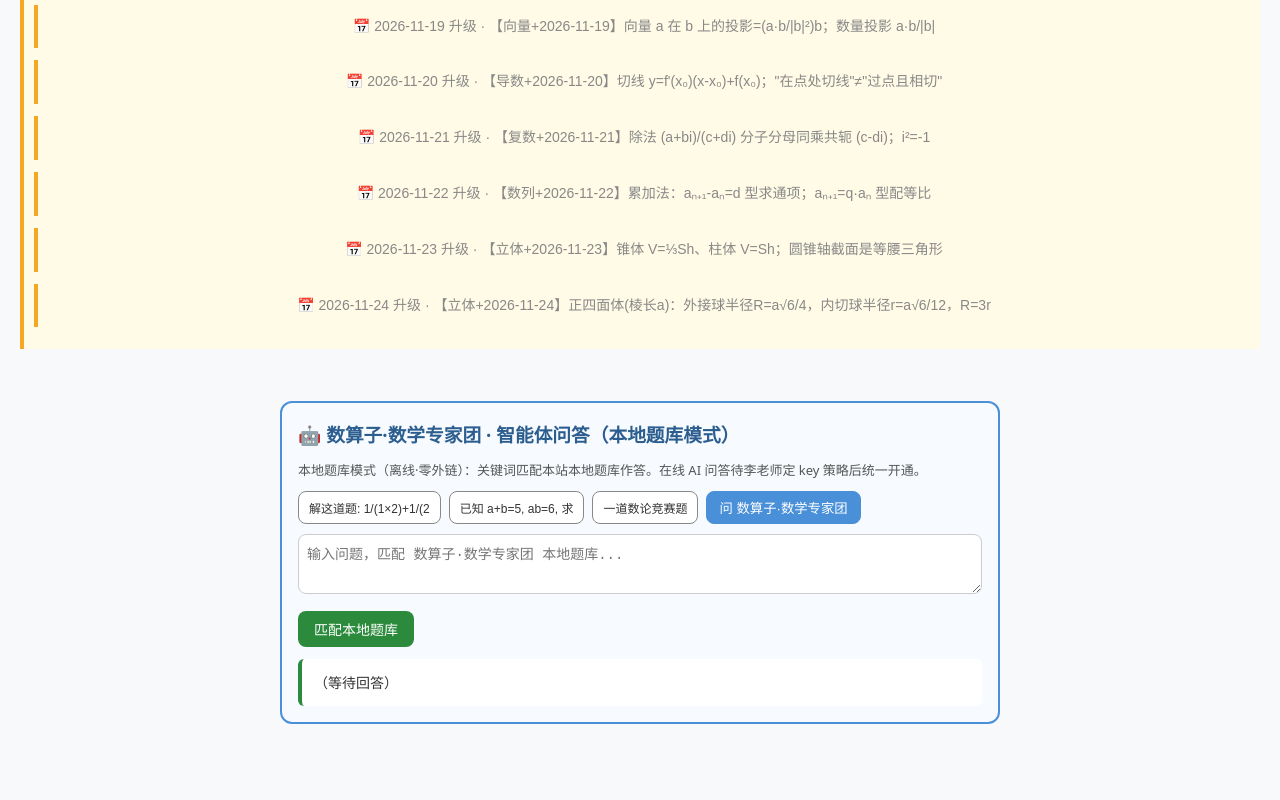
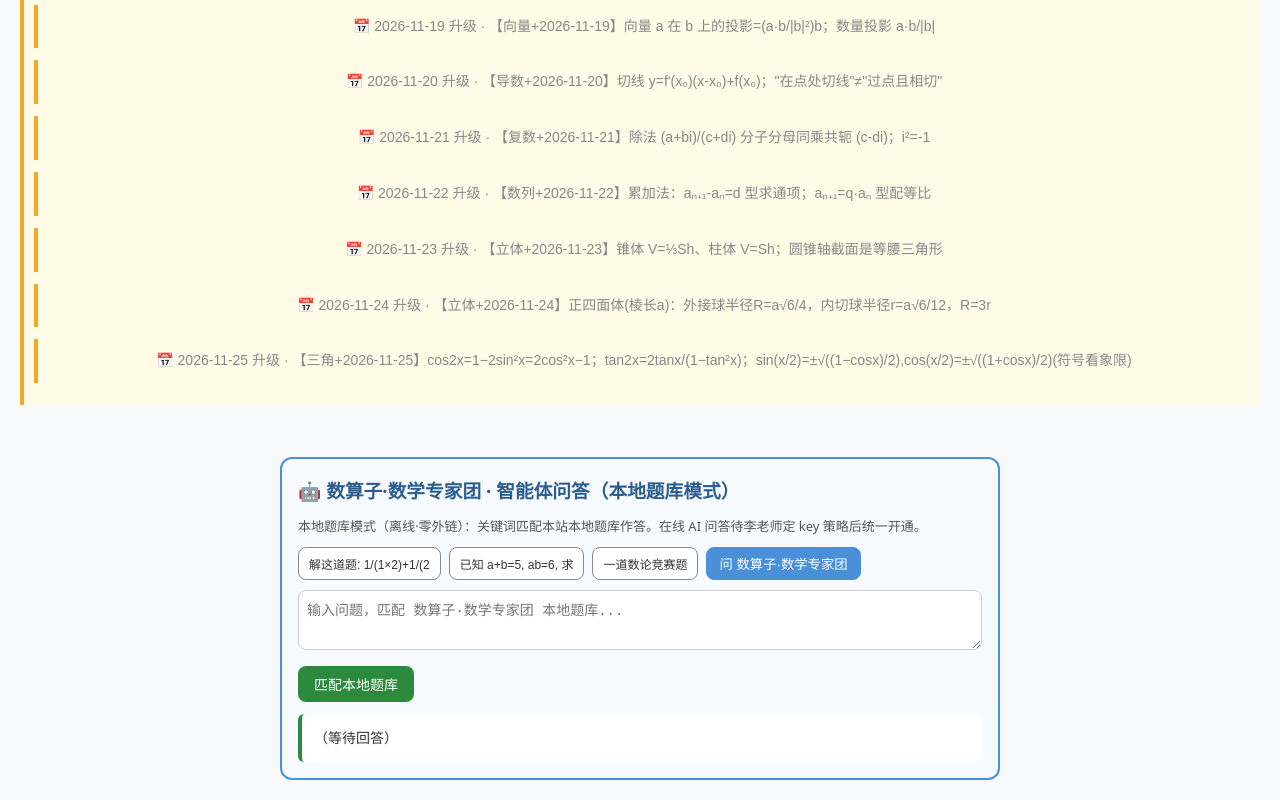
Before and after one commit to dapengzhanchi141345/li-yanming-math, a plain HTML site: page index.html in a window 1280 px wide. Shown: the part 2562-3362 px from the top of the page. Before the commit the page ends 3306 px from the top, so only its background shows below. Drawn offline with Linux system fonts and the light colour scheme.

Commit message:
math 12独立站升级 2026-11-25

```diff
--- a/index.html
+++ b/index.html
@@ -166,6 +166,8 @@ a <input id="qa" value="1" style="width:60px"> b <input id="qb" value="-5" style
 <div style="background:#fffbe6;border-left:4px solid #f5a623;padding:10px;margin:12px 0;font-size:14px">📅 2026-11-23 升级 · 【立体+2026-11-23】锥体 V=⅓Sh、柱体 V=Sh；圆锥轴截面是等腰三角形</div>
 
 <div style="background:#fffbe6;border-left:4px solid #f5a623;padding:10px;margin:12px 0;font-size:14px">📅 2026-11-24 升级 · 【立体+2026-11-24】正四面体(棱长a)：外接球半径R=a√6/4，内切球半径r=a√6/12，R=3r</div>
+
+<div style="background:#fffbe6;border-left:4px solid #f5a623;padding:10px;margin:12px 0;font-size:14px">📅 2026-11-25 升级 · 【三角+2026-11-25】cos2x=1−2sin²x=2cos²x−1；tan2x=2tanx/(1−tan²x)；sin(x/2)=±√((1−cosx)/2),cos(x/2)=±√((1+cosx)/2)(符号看象限)</div>
 </footer>
 
 <script>
```
